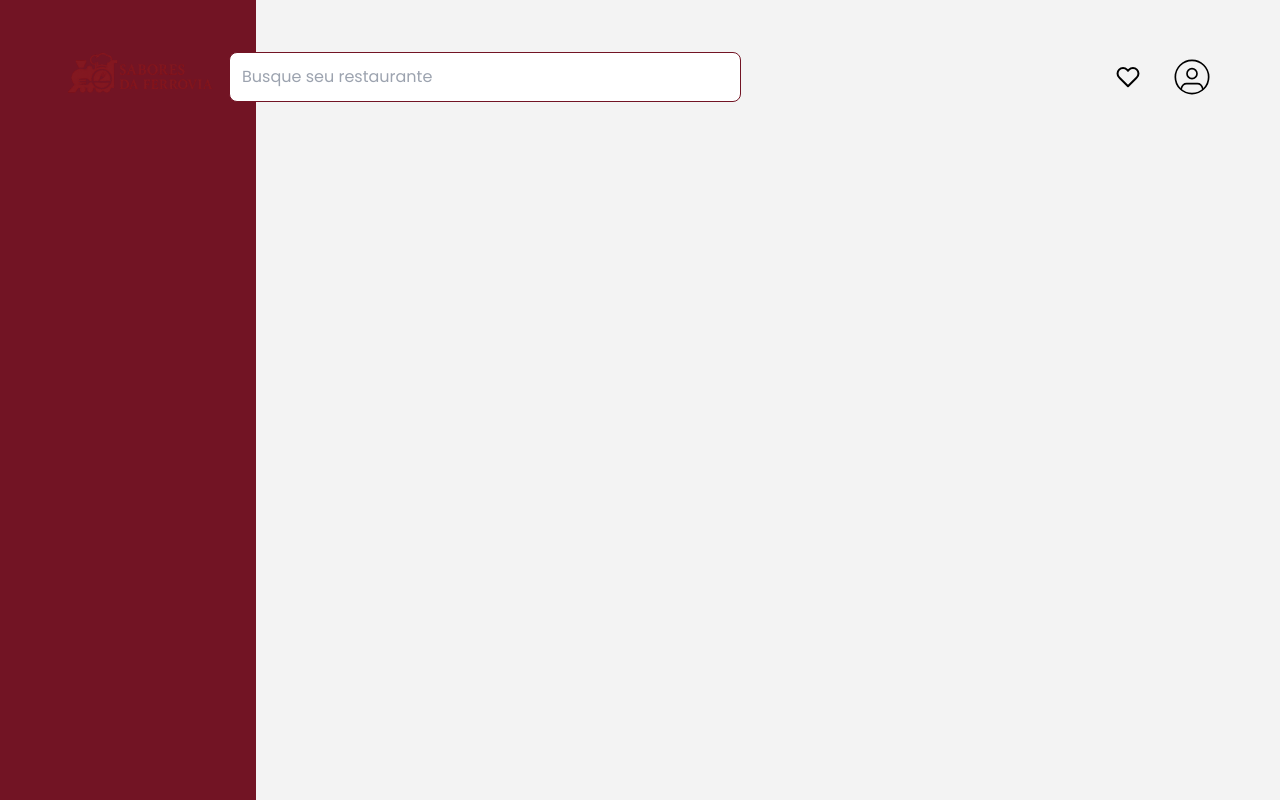
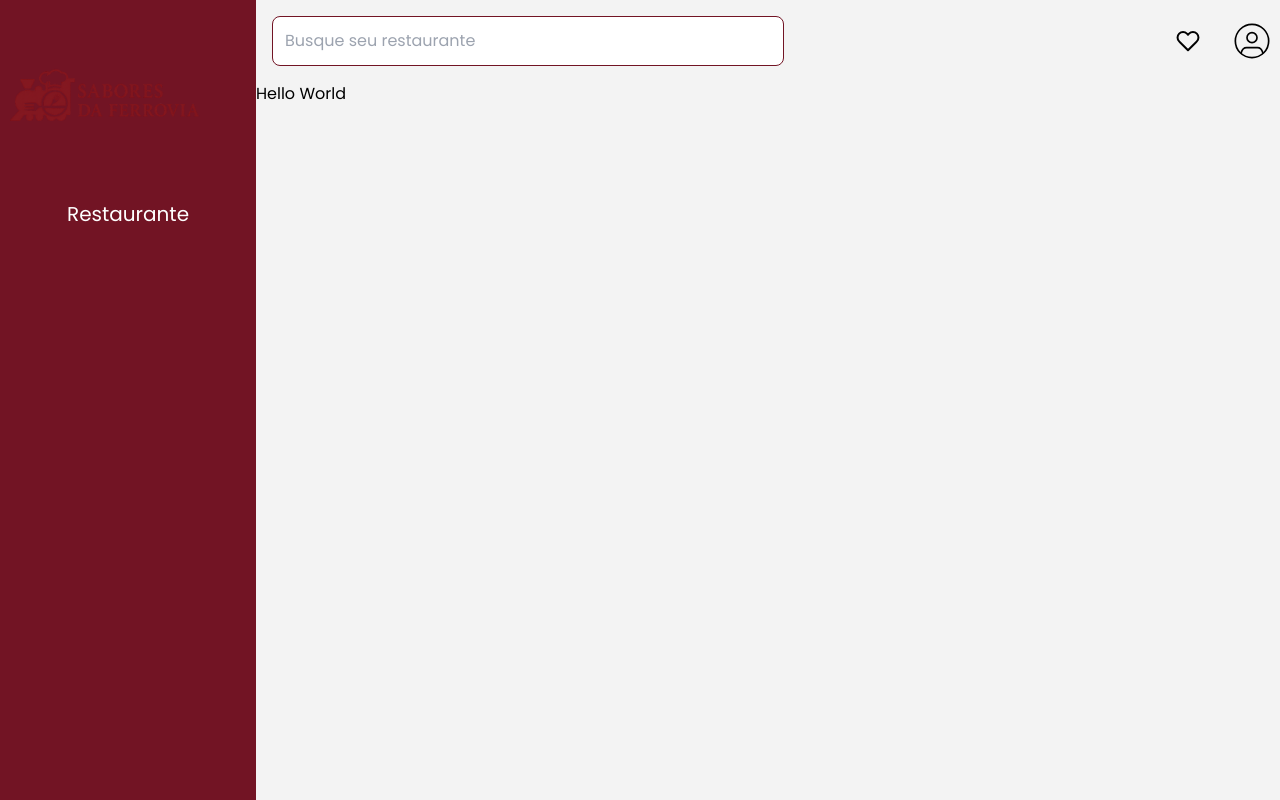
Before and after one commit to Filliph08/sabores-da-ferrovia, a React (Create React App) app: page / in a window 1280 px wide. Built offline with nearby package versions, Linux system fonts and the light colour scheme.

Commit message:
feat:  atualização do professor no css

```diff
--- a/src/components/Header/index.jsx
+++ b/src/components/Header/index.jsx
@@ -1,10 +1,7 @@
 export const Header = () => {
     return (
-        <header>
-            <div className="container">
-                <div className="header-logo">
-                    <img src="./img/logonova.png" alt="Sabores da ferrovia" width={400} height={400} className="object-contain" />
-                </div>
+        <header className="w-full flex items-center">
+
                 <div className="w-full p-4">
                     <form>
                         <fieldset className="w-full max-w-lg">
@@ -20,7 +17,6 @@ export const Header = () => {
                         <svg xmlns="http://www.w3.org/2000/svg" width="40" height="40" viewBox="0 0 24 24" fill="none" stroke="#000000" stroke-width="1" stroke-linecap="round" stroke-linejoin="round"><path d="M5.52 19c.64-2.2 1.84-3 3.22-3h6.52c1.38 0 2.58.8 3.22 3" /><circle cx="12" cy="10" r="3" /><circle cx="12" cy="12" r="10" /></svg>
                     </button>
                 </nav>
-            </div>
         </header >
     )
 }
--- a/src/components/Sidebar/index.jsx
+++ b/src/components/Sidebar/index.jsx
@@ -1,18 +1,12 @@
 export const Sidebar = () => {
     return (
         <div className="w-full bg-primary min-h-screen max-w-64">
+            <div className="header-logo">
+                    <img src="./img/logonova.png" alt="Sabores da ferrovia" width={400} height={400} className="object-contain" />
+                </div>
+            <div>
+                <p class="text-xl text-white justify-center flex">Restaurante</p>
+            </div>
         </div>
-
-
-
-
-
-
-
-
-
-
-
-
     )
 }
--- a/src/index.css
+++ b/src/index.css
@@ -17,14 +17,6 @@
 
 body {
     background-color: var(--bg);
-}
-
-header {
-  width: 100%;
-  position: fixed;
-  top: 0;
-  left: 0;
-  z-index: 100;
 }
 
 .container {
--- a/src/pages/Home/index.jsx
+++ b/src/pages/Home/index.jsx
@@ -4,11 +4,15 @@ import { Sidebar } from "../../components/Sidebar";
 
 export const HomePage = () => {
     return (
-        <main className="w-full">
+        <main className="w-full flex">
+            <Sidebar />
+
+            <div className="w-full">
             <Header />
 
-            <div className="w-full flex ">
-                <Sidebar />
+                <div>
+                    <h1>Hello World</h1>
+                </div>
             </div>
         </main>
 
```
